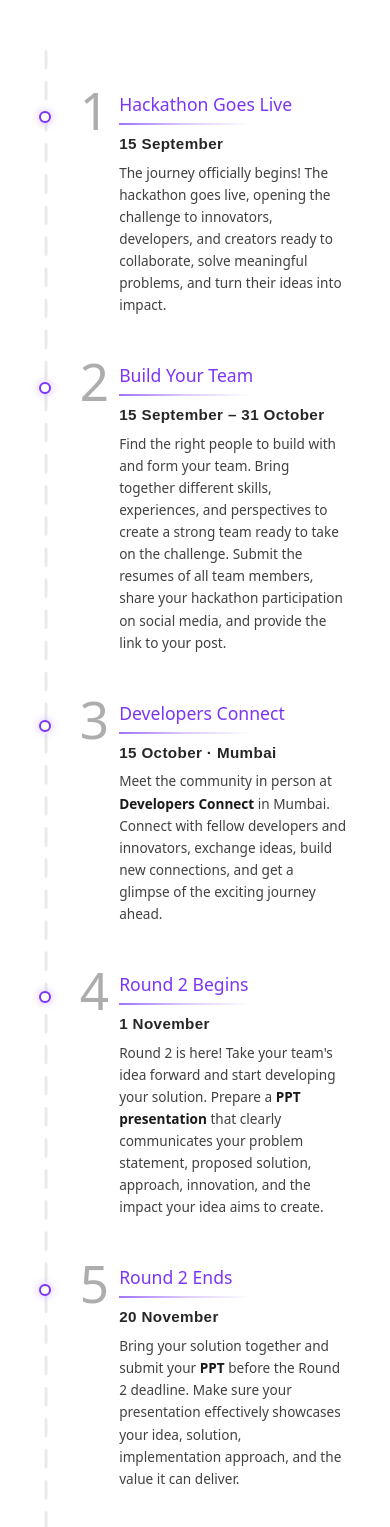
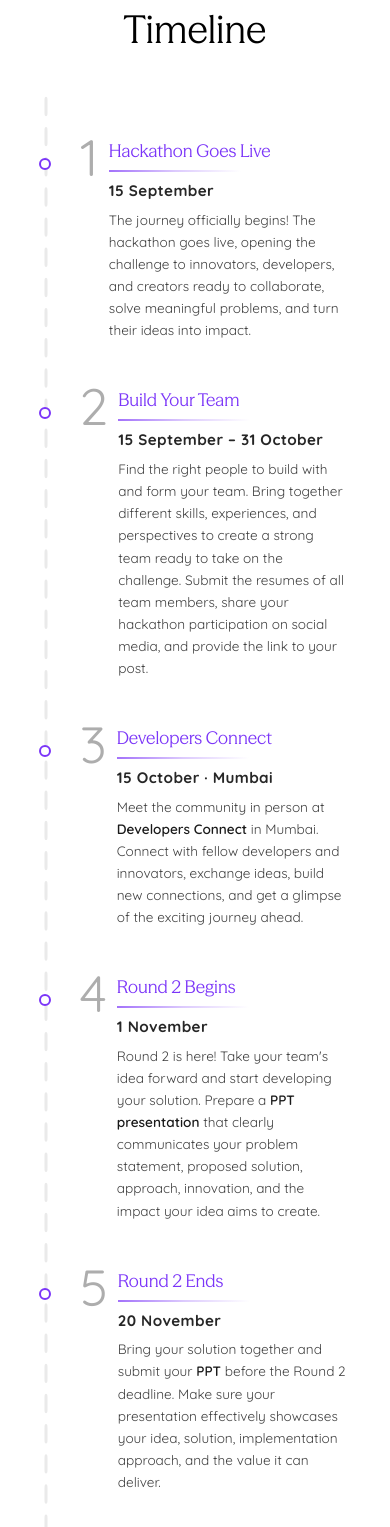
Before and after one commit to ShubhZ06/singularity2.0, a Next.js app: page / in a window 390 px wide. Shown: the part 5520-7047 px from the top of the page. Built offline with nearby package versions, Linux system fonts and the light colour scheme; no server answers.

Commit message:
feat: add core app layout, global styles, and page sections

```diff
--- a/app/globals.css
+++ b/app/globals.css
@@ -1,3 +1,5 @@
+@import url('https://fonts.googleapis.com/css2?family=Quicksand:wght@300;400;500;600;700&display=swap');
+
 @font-face {
   font-family: 'SeasonMix';
   src: url('/fonts/SeasonMix-TRIAL-Regular.ttf') format('truetype');
@@ -12,6 +14,10 @@
 
 .font-editorial {
   font-family: 'Iowan Old Style', 'Palatino Linotype', 'Book Antiqua', Georgia, serif;
+}
+
+.font-quicksand {
+  font-family: var(--font-quicksand), 'Quicksand', -apple-system, BlinkMacSystemFont, 'Segoe UI', Roboto, Helvetica, Arial, sans-serif;
 }
 
 @tailwind base;
@@ -58,7 +64,7 @@ body {
   min-height: 100vh;
   background-color: #ffffff;
   color: #111111;
-  font-family: Arial, Helvetica, sans-serif;
+  font-family: var(--font-quicksand), 'Quicksand', -apple-system, BlinkMacSystemFont, 'Segoe UI', Roboto, Helvetica, Arial, sans-serif;
   scrollbar-width: none;
   -ms-overflow-style: none;
 }
--- a/app/layout.tsx
+++ b/app/layout.tsx
@@ -1,7 +1,15 @@
 import { Agentation } from 'agentation';
+import { Quicksand } from 'next/font/google';
 import SmoothScroll from './components/SmoothScroll';
 import 'lenis/dist/lenis.css';
 import './globals.css';
+
+const quicksand = Quicksand({
+  subsets: ['latin'],
+  weight: ['300', '400', '500', '600', '700'],
+  variable: '--font-quicksand',
+  display: 'swap',
+});
 
 export const metadata = {
   title: 'Singularity',
@@ -14,7 +22,7 @@ export default function RootLayout({
   children: React.ReactNode;
 }>) {
   return (
-    <html lang="en" suppressHydrationWarning>
+    <html lang="en" className={quicksand.variable} suppressHydrationWarning>
       <head>
         {/* Disable browser scroll restoration synchronously before hydration */}
         <script
@@ -39,7 +47,7 @@ export default function RootLayout({
           }}
         />
       </head>
-      <body>
+      <body className={`${quicksand.className} font-sans`}>
         <SmoothScroll>{children}</SmoothScroll>
         {process.env.NODE_ENV === 'development' && <Agentation />}
       </body>
--- a/app/sections/TimelineSection.tsx
+++ b/app/sections/TimelineSection.tsx
@@ -133,8 +133,8 @@ export default function TimelineSection() {
               }
               if (titleEl) {
                 gsap.to(titleEl, {
-                  color: '#6D28D9',
-                  textShadow: '0 0 18px rgba(123, 53, 248, 0.45)',
+                  color: '#7B35F8',
+                  textShadow: 'none',
                   duration: 0.35,
                   overwrite: 'auto',
                 });
@@ -152,8 +152,8 @@ export default function TimelineSection() {
                 gsap.to(dotMarker, {
                   backgroundColor: '#7B35F8',
                   borderColor: '#7B35F8',
-                  boxShadow: '0 0 16px #7B35F8',
-                  scale: 1.3,
+                  boxShadow: 'none',
+                  scale: 1.25,
                   duration: 0.35,
                   overwrite: 'auto',
                 });
@@ -189,7 +189,7 @@ export default function TimelineSection() {
                 gsap.to(dotMarker, {
                   backgroundColor: '#FFFFFF',
                   borderColor: '#7B35F8',
-                  boxShadow: '0 0 10px #CDB3FC',
+                  boxShadow: 'none',
                   scale: 1,
                   duration: 0.3,
                   overwrite: 'auto',
@@ -214,7 +214,7 @@ export default function TimelineSection() {
     <section
       id="timeline"
       ref={containerRef}
-      className="relative z-10 flex w-full flex-col items-center overflow-x-clip bg-white px-[4vw] pt-[10vh] pb-[4rem] md:px-[5vw] md:pt-[12vh] md:pb-[5rem] lg:px-[6vw] lg:pt-[14vh] lg:pb-[6rem] border-t border-[#111111]/8"
+      className="relative z-10 flex w-full flex-col items-center overflow-x-clip bg-white px-[4vw] pt-[10vh] pb-[8rem] md:px-[5vw] md:pt-[12vh] md:pb-[12rem] lg:px-[6vw] lg:pt-[14vh] lg:pb-[18rem] xl:pb-[20rem] border-t border-[#111111]/8"
     >
       {/* Header */}
       <div className="flex w-full max-w-[88rem] flex-col items-center">
@@ -294,13 +294,13 @@ export default function TimelineSection() {
           {/* Milestone 1 */}
           <div className="stage-card group relative z-20 flex w-full max-w-[20rem] items-start pl-[2.8rem] md:max-w-[26rem] md:pl-[3.2rem] lg:absolute lg:max-w-[28rem] lg:pl-0 xl:max-w-[34rem] 2xl:max-w-[38rem] lg:top-[5%] lg:left-[4%] xl:left-[8%] 2xl:left-[6%] transition-transform duration-300 hover:-translate-y-1">
             <span className="absolute top-5 left-0 z-10 flex h-6 w-6 -translate-x-0.5 items-center justify-center lg:hidden" aria-hidden="true">
-              <span className="stage-marker-dot h-[0.75rem] w-[0.75rem] rounded-full border-2 bg-white transition-all duration-300" style={{ borderColor: '#7B35F8', boxShadow: '0 0 10px #CDB3FC' }}></span>
+              <span className="stage-marker-dot h-[0.75rem] w-[0.75rem] rounded-full border-2 bg-white transition-all duration-300" style={{ borderColor: '#7B35F8' }}></span>
             </span>
             <div className="shrink-0 self-start">
               <h3 className="stage-number font-sans select-none transition-colors duration-400 text-[clamp(3.2rem,8vw,4.5rem)] leading-[1] tracking-[0.04em] text-[#ADADAD] md:text-[clamp(4.5rem,6.5vw,6rem)] lg:text-[clamp(5.5rem,6.8vw,9rem)]">1</h3>
             </div>
             <div className="flex flex-col px-2 pt-1 md:px-4 lg:py-2">
-              <h4 className="stage-title pt-1 font-sans font-medium leading-tight text-[#7B35F8] text-[clamp(1.1rem,2.8vw,1.35rem)] md:text-[clamp(1.35rem,2vw,1.75rem)] lg:text-[clamp(1.6rem,1.8vw,2.25rem)] transition-all duration-300">Hackathon Goes Live</h4>
+              <h4 className="stage-title pt-1 font-seasonmix font-normal leading-tight text-[#7B35F8] text-[clamp(1.1rem,2.8vw,1.35rem)] md:text-[clamp(1.35rem,2vw,1.75rem)] lg:text-[clamp(1.6rem,1.8vw,2.25rem)] transition-all duration-300">Hackathon Goes Live</h4>
               <div className="stage-line mt-2 h-[0.125rem] w-[clamp(10rem,45vw,16rem)] origin-left bg-gradient-to-r from-[#7B35F8] via-[#CDB3FC] to-transparent md:w-[clamp(14rem,35vw,20rem)] opacity-70 transition-all duration-500" aria-hidden="true"></div>
               <div className="mt-2 flex flex-col gap-1.5">
                 <p className="font-secondary text-[clamp(0.95rem,2vw,1.1rem)] md:text-[clamp(1.1rem,1.5vw,1.25rem)] font-bold tracking-wide text-black/85">15 September</p>
@@ -312,13 +312,13 @@ export default function TimelineSection() {
           {/* Milestone 2 */}
           <div className="stage-card group relative z-20 flex w-full max-w-[20rem] items-start pl-[2.8rem] md:max-w-[26rem] md:pl-[3.2rem] lg:absolute lg:max-w-[28rem] lg:pl-0 xl:max-w-[34rem] 2xl:max-w-[38rem] lg:top-[17%] lg:left-auto lg:right-[-2vw] xl:right-[-1vw] 2xl:right-[1%] transition-transform duration-300 hover:-translate-y-1">
             <span className="absolute top-5 left-0 z-10 flex h-6 w-6 -translate-x-0.5 items-center justify-center lg:hidden" aria-hidden="true">
-              <span className="stage-marker-dot h-[0.75rem] w-[0.75rem] rounded-full border-2 bg-white transition-all duration-300" style={{ borderColor: '#7B35F8', boxShadow: '0 0 10px #CDB3FC' }}></span>
+              <span className="stage-marker-dot h-[0.75rem] w-[0.75rem] rounded-full border-2 bg-white transition-all duration-300" style={{ borderColor: '#7B35F8' }}></span>
             </span>
             <div className="shrink-0 self-start">
               <h3 className="stage-number font-sans select-none transition-colors duration-400 text-[clamp(3.2rem,8vw,4.5rem)] leading-[1] tracking-[0.04em] text-[#ADADAD] md:text-[clamp(4.5rem,6.5vw,6rem)] lg:text-[clamp(5.5rem,6.8vw,9rem)]">2</h3>
             </div>
             <div className="flex flex-col px-2 pt-1 md:px-4 lg:py-2">
-              <h4 className="stage-title pt-1 font-sans font-medium leading-tight text-[#7B35F8] text-[clamp(1.1rem,2.8vw,1.35rem)] md:text-[clamp(1.35rem,2vw,1.75rem)] lg:text-[clamp(1.6rem,1.8vw,2.25rem)] transition-all duration-300">Build Your Team</h4>
+              <h4 className="stage-title pt-1 font-seasonmix font-normal leading-tight text-[#7B35F8] text-[clamp(1.1rem,2.8vw,1.35rem)] md:text-[clamp(1.35rem,2vw,1.75rem)] lg:text-[clamp(1.6rem,1.8vw,2.25rem)] transition-all duration-300">Build Your Team</h4>
               <div className="stage-line mt-2 h-[0.125rem] w-[clamp(10rem,45vw,16rem)] origin-left bg-gradient-to-r from-[#7B35F8] via-[#CDB3FC] to-transparent md:w-[clamp(14rem,35vw,20rem)] opacity-70 transition-all duration-500" aria-hidden="true"></div>
               <div className="mt-2 flex flex-col gap-1.5">
                 <p className="font-secondary text-[clamp(0.95rem,2vw,1.1rem)] md:text-[clamp(1.1rem,1.5vw,1.25rem)] font-bold tracking-wide text-black/85">15 September – 31 October</p>
@@ -330,13 +330,13 @@ export default function TimelineSection() {
           {/* Milestone 3 */}
           <div className="stage-card group relative z-20 flex w-full max-w-[20rem] items-start pl-[2.8rem] md:max-w-[26rem] md:pl-[3.2rem] lg:absolute lg:max-w-[28rem] lg:pl-0 xl:max-w-[34rem] 2xl:max-w-[38rem] lg:top-[30%] lg:left-[3%] xl:left-[6%] 2xl:left-[5%] transition-transform duration-300 hover:-translate-y-1">
             <span className="absolute top-5 left-0 z-10 flex h-6 w-6 -translate-x-0.5 items-center justify-center lg:hidden" aria-hidden="true">
-              <span className="stage-marker-dot h-[0.75rem] w-[0.75rem] rounded-full border-2 bg-white transition-all duration-300" style={{ borderColor: '#7B35F8', boxShadow: '0 0 10px #CDB3FC' }}></span>
+              <span className="stage-marker-dot h-[0.75rem] w-[0.75rem] rounded-full border-2 bg-white transition-all duration-300" style={{ borderColor: '#7B35F8' }}></span>
             </span>
             <div className="shrink-0 self-start">
               <h3 className="stage-number font-sans select-none transition-colors duration-400 text-[clamp(3.2rem,8vw,4.5rem)] leading-[1] tracking-[0.04em] text-[#ADADAD] md:text-[clamp(4.5rem,6.5vw,6rem)] lg:text-[clamp(5.5rem,6.8vw,9rem)]">3</h3>
             </div>
             <div className="flex flex-col px-2 pt-1 md:px-4 lg:py-2">
-              <h4 className="stage-title pt-1 font-sans font-medium leading-tight text-[#7B35F8] text-[clamp(1.1rem,2.8vw,1.35rem)] md:text-[clamp(1.35rem,2vw,1.75rem)] lg:text-[clamp(1.6rem,1.8vw,2.25rem)] transition-all duration-300">Developers Connect</h4>
+              <h4 className="stage-title pt-1 font-seasonmix font-normal leading-tight text-[#7B35F8] text-[clamp(1.1rem,2.8vw,1.35rem)] md:text-[clamp(1.35rem,2vw,1.75rem)] lg:text-[clamp(1.6rem,1.8vw,2.25rem)] transition-all duration-300">Developers Connect</h4>
               <div className="stage-line mt-2 h-[0.125rem] w-[clamp(10rem,45vw,16rem)] origin-left bg-gradient-to-r from-[#7B35F8] via-[#CDB3FC] to-transparent md:w-[clamp(14rem,35vw,20rem)] opacity-70 transition-all duration-500" aria-hidden="true"></div>
               <div className="mt-2 flex flex-col gap-1.5">
                 <p className="font-secondary text-[clamp(0.95rem,2vw,1.1rem)] md:text-[clamp(1.1rem,1.5vw,1.25rem)] font-bold tracking-wide text-black/85">15 October · Mumbai</p>
@@ -348,13 +348,13 @@ export default function TimelineSection() {
           {/* Milestone 4 */}
           <div className="stage-card group relative z-20 flex w-full max-w-[20rem] items-start pl-[2.8rem] md:max-w-[26rem] md:pl-[3.2rem] lg:absolute lg:max-w-[26rem] lg:pl-0 xl:max-w-[29rem] 2xl:max-w-[32rem] lg:top-[39%] lg:left-auto lg:right-[-2vw] xl:right-[-3.5vw] 2xl:right-[-5vw] transition-transform duration-300 hover:-translate-y-1">
             <span className="absolute top-5 left-0 z-10 flex h-6 w-6 -translate-x-0.5 items-center justify-center lg:hidden" aria-hidden="true">
-              <span className="stage-marker-dot h-[0.75rem] w-[0.75rem] rounded-full border-2 bg-white transition-all duration-300" style={{ borderColor: '#7B35F8', boxShadow: '0 0 10px #CDB3FC' }}></span>
+              <span className="stage-marker-dot h-[0.75rem] w-[0.75rem] rounded-full border-2 bg-white transition-all duration-300" style={{ borderColor: '#7B35F8' }}></span>
             </span>
             <div className="shrink-0 self-start">
               <h3 className="stage-number font-sans select-none transition-colors duration-400 text-[clamp(3.2rem,8vw,4.5rem)] leading-[1] tracking-[0.04em] text-[#ADADAD] md:text-[clamp(4.5rem,6.5vw,6rem)] lg:text-[clamp(5.5rem,6.8vw,9rem)]">4</h3>
             </div>
             <div className="flex flex-col px-2 pt-1 md:px-4 lg:py-2">
-              <h4 className="stage-title pt-1 font-sans font-medium leading-tight text-[#7B35F8] text-[clamp(1.1rem,2.8vw,1.35rem)] md:text-[clamp(1.35rem,2vw,1.75rem)] lg:text-[clamp(1.6rem,1.8vw,2.25rem)] transition-all duration-300">Round 2 Begins</h4>
+              <h4 className="stage-title pt-1 font-seasonmix font-normal leading-tight text-[#7B35F8] text-[clamp(1.1rem,2.8vw,1.35rem)] md:text-[clamp(1.35rem,2vw,1.75rem)] lg:text-[clamp(1.6rem,1.8vw,2.25rem)] transition-all duration-300">Round 2 Begins</h4>
               <div className="stage-line mt-2 h-[0.125rem] w-[clamp(10rem,45vw,16rem)] origin-left bg-gradient-to-r from-[#7B35F8] via-[#CDB3FC] to-transparent md:w-[clamp(14rem,35vw,20rem)] opacity-70 transition-all duration-500" aria-hidden="true"></div>
               <div className="mt-2 flex flex-col gap-1.5">
                 <p className="font-secondary text-[clamp(0.95rem,2vw,1.1rem)] md:text-[clamp(1.1rem,1.5vw,1.25rem)] font-bold tracking-wide text-black/85">1 November</p>
@@ -366,13 +366,13 @@ export default function TimelineSection() {
           {/* Milestone 5 */}
           <div className="stage-card group relative z-20 flex w-full max-w-[20rem] items-start pl-[2.8rem] md:max-w-[26rem] md:pl-[3.2rem] lg:absolute lg:max-w-[28rem] lg:pl-0 xl:max-w-[34rem] 2xl:max-w-[38rem] lg:top-[57%] lg:left-[6%] xl:left-[10%] 2xl:left-[8%] transition-transform duration-300 hover:-translate-y-1">
             <span className="absolute top-5 left-0 z-10 flex h-6 w-6 -translate-x-0.5 items-center justify-center lg:hidden" aria-hidden="true">
-              <span className="stage-marker-dot h-[0.75rem] w-[0.75rem] rounded-full border-2 bg-white transition-all duration-300" style={{ borderColor: '#7B35F8', boxShadow: '0 0 10px #CDB3FC' }}></span>
+              <span className="stage-marker-dot h-[0.75rem] w-[0.75rem] rounded-full border-2 bg-white transition-all duration-300" style={{ borderColor: '#7B35F8' }}></span>
             </span>
             <div className="shrink-0 self-start">
               <h3 className="stage-number font-sans select-none transition-colors duration-400 text-[clamp(3.2rem,8vw,4.5rem)] leading-[1] tracking-[0.04em] text-[#ADADAD] md:text-[clamp(4.5rem,6.5vw,6rem)] lg:text-[clamp(5.5rem,6.8vw,9rem)]">5</h3>
             </div>
             <div className="flex flex-col px-2 pt-1 md:px-4 lg:py-2">
-              <h4 className="stage-title pt-1 font-sans font-medium leading-tight text-[#7B35F8] text-[clamp(1.1rem,2.8vw,1.35rem)] md:text-[clamp(1.35rem,2vw,1.75rem)] lg:text-[clamp(1.6rem,1.8vw,2.25rem)] transition-all duration-300">Round 2 Ends</h4>
+              <h4 className="stage-title pt-1 font-seasonmix font-normal leading-tight text-[#7B35F8] text-[clamp(1.1rem,2.8vw,1.35rem)] md:text-[clamp(1.35rem,2vw,1.75rem)] lg:text-[clamp(1.6rem,1.8vw,2.25rem)] transition-all duration-300">Round 2 Ends</h4>
               <div className="stage-line mt-2 h-[0.125rem] w-[clamp(10rem,45vw,16rem)] origin-left bg-gradient-to-r from-[#7B35F8] via-[#CDB3FC] to-transparent md:w-[clamp(14rem,35vw,20rem)] opacity-70 transition-all duration-500" aria-hidden="true"></div>
               <div className="mt-2 flex flex-col gap-1.5">
                 <p className="font-secondary text-[clamp(0.95rem,2vw,1.1rem)] md:text-[clamp(1.1rem,1.5vw,1.25rem)] font-bold tracking-wide text-black/85">20 November</p>
@@ -384,13 +384,13 @@ export default function TimelineSection() {
           {/* Milestone 6 */}
           <div className="stage-card group relative z-20 flex w-full max-w-[20rem] items-start pl-[2.8rem] md:max-w-[26rem] md:pl-[3.2rem] lg:absolute lg:max-w-[26rem] lg:pl-0 xl:max-w-[29rem] 2xl:max-w-[32rem] lg:top-[70%] lg:left-auto lg:right-[-1vw] xl:right-[-2vw] 2xl:right-[-3.5vw] transition-transform duration-300 hover:-translate-y-1">
             <span className="absolute top-5 left-0 z-10 flex h-6 w-6 -translate-x-0.5 items-center justify-center lg:hidden" aria-hidden="true">
-              <span className="stage-marker-dot h-[0.75rem] w-[0.75rem] rounded-full border-2 bg-white transition-all duration-300" style={{ borderColor: '#7B35F8', boxShadow: '0 0 10px #CDB3FC' }}></span>
+              <span className="stage-marker-dot h-[0.75rem] w-[0.75rem] rounded-full border-2 bg-white transition-all duration-300" style={{ borderColor: '#7B35F8' }}></span>
             </span>
             <div className="shrink-0 self-start">
               <h3 className="stage-number font-sans select-none transition-colors duration-400 text-[clamp(3.2rem,8vw,4.5rem)] leading-[1] tracking-[0.04em] text-[#ADADAD] md:text-[clamp(4.5rem,6.5vw,6rem)] lg:text-[clamp(5.5rem,6.8vw,9rem)]">6</h3>
             </div>
             <div className="flex flex-col px-2 pt-1 md:px-4 lg:py-2">
-              <h4 className="stage-title pt-1 font-sans font-medium leading-tight text-[#7B35F8] text-[clamp(1.1rem,2.8vw,1.35rem)] md:text-[clamp(1.35rem,2vw,1.75rem)] lg:text-[clamp(1.6rem,1.8vw,2.25rem)] transition-all duration-300">Results Announcement</h4>
+              <h4 className="stage-title pt-1 font-seasonmix font-normal leading-tight text-[#7B35F8] text-[clamp(1.1rem,2.8vw,1.35rem)] md:text-[clamp(1.35rem,2vw,1.75rem)] lg:text-[clamp(1.6rem,1.8vw,2.25rem)] transition-all duration-300">Results Announcement</h4>
               <div className="stage-line mt-2 h-[0.125rem] w-[clamp(10rem,45vw,16rem)] origin-left bg-gradient-to-r from-[#7B35F8] via-[#CDB3FC] to-transparent md:w-[clamp(14rem,35vw,20rem)] opacity-70 transition-all duration-500" aria-hidden="true"></div>
               <div className="mt-2 flex flex-col gap-1.5">
                 <p className="font-secondary text-[clamp(0.95rem,2vw,1.1rem)] md:text-[clamp(1.1rem,1.5vw,1.25rem)] font-bold tracking-wide text-black/85">30 November</p>
@@ -402,13 +402,13 @@ export default function TimelineSection() {
           {/* Milestone 7 */}
           <div className="stage-card group relative z-20 flex w-full max-w-[20rem] items-start pl-[2.8rem] md:max-w-[26rem] md:pl-[3.2rem] lg:absolute lg:max-w-[28rem] lg:pl-0 xl:max-w-[34rem] 2xl:max-w-[38rem] lg:top-[82%] lg:left-[4%] xl:left-[7%] 2xl:left-[6%] transition-transform duration-300 hover:-translate-y-1">
             <span className="absolute top-5 left-0 z-10 flex h-6 w-6 -translate-x-0.5 items-center justify-center lg:hidden" aria-hidden="true">
-              <span className="stage-marker-dot h-[0.75rem] w-[0.75rem] rounded-full border-2 bg-white transition-all duration-300" style={{ borderColor: '#7B35F8', boxShadow: '0 0 10px #CDB3FC' }}></span>
+              <span className="stage-marker-dot h-[0.75rem] w-[0.75rem] rounded-full border-2 bg-white transition-all duration-300" style={{ borderColor: '#7B35F8' }}></span>
             </span>
             <div className="shrink-0 self-start">
               <h3 className="stage-number font-sans select-none transition-colors duration-400 text-[clamp(3.2rem,8vw,4.5rem)] leading-[1] tracking-[0.04em] text-[#ADADAD] md:text-[clamp(4.5rem,6.5vw,6rem)] lg:text-[clamp(5.5rem,6.8vw,9rem)]">7</h3>
             </div>
             <div className="flex flex-col px-2 pt-1 md:px-4 lg:py-2">
-              <h4 className="stage-title pt-1 font-sans font-medium leading-tight text-[#7B35F8] text-[clamp(1.1rem,2.8vw,1.35rem)] md:text-[clamp(1.35rem,2vw,1.75rem)] lg:text-[clamp(1.6rem,1.8vw,2.25rem)] transition-all duration-300">Hackathon Commences</h4>
+              <h4 className="stage-title pt-1 font-seasonmix font-normal leading-tight text-[#7B35F8] text-[clamp(1.1rem,2.8vw,1.35rem)] md:text-[clamp(1.35rem,2vw,1.75rem)] lg:text-[clamp(1.6rem,1.8vw,2.25rem)] transition-all duration-300">Hackathon Commences</h4>
               <div className="stage-line mt-2 h-[0.125rem] w-[clamp(10rem,45vw,16rem)] origin-left bg-gradient-to-r from-[#7B35F8] via-[#CDB3FC] to-transparent md:w-[clamp(14rem,35vw,20rem)] opacity-70 transition-all duration-500" aria-hidden="true"></div>
               <div className="mt-2 flex flex-col gap-1.5">
                 <p className="font-secondary text-[clamp(0.95rem,2vw,1.1rem)] md:text-[clamp(1.1rem,1.5vw,1.25rem)] font-bold tracking-wide text-black/85">19 December</p>
@@ -420,13 +420,13 @@ export default function TimelineSection() {
           {/* Milestone 8 */}
           <div className="stage-card group relative z-20 flex w-full max-w-[20rem] items-start pl-[2.8rem] md:max-w-[26rem] md:pl-[3.2rem] lg:absolute lg:max-w-[28rem] lg:pl-0 xl:max-w-[34rem] 2xl:max-w-[38rem] lg:top-[95.5%] lg:left-auto lg:right-[6%] xl:right-[10%] 2xl:right-[8%] transition-transform duration-300 hover:-translate-y-1">
             <span className="absolute top-5 left-0 z-10 flex h-6 w-6 -translate-x-0.5 items-center justify-center lg:hidden" aria-hidden="true">
-              <span className="stage-marker-dot h-[0.75rem] w-[0.75rem] rounded-full border-2 bg-white transition-all duration-300" style={{ borderColor: '#7B35F8', boxShadow: '0 0 10px #CDB3FC' }}></span>
+              <span className="stage-marker-dot h-[0.75rem] w-[0.75rem] rounded-full border-2 bg-white transition-all duration-300" style={{ borderColor: '#7B35F8' }}></span>
             </span>
             <div className="shrink-0 self-start">
               <h3 className="stage-number font-sans select-none transition-colors duration-400 text-[clamp(3.2rem,8vw,4.5rem)] leading-[1] tracking-[0.04em] text-[#ADADAD] md:text-[clamp(4.5rem,6.5vw,6rem)] lg:text-[clamp(5.5rem,6.8vw,9rem)]">8</h3>
             </div>
             <div className="flex flex-col px-2 pt-1 md:px-4 lg:py-2">
-              <h4 className="stage-title pt-1 font-sans font-medium leading-tight text-[#7B35F8] text-[clamp(1.1rem,2.8vw,1.35rem)] md:text-[clamp(1.35rem,2vw,1.75rem)] lg:text-[clamp(1.6rem,1.8vw,2.25rem)] transition-all duration-300">Hackathon Ends</h4>
+              <h4 className="stage-title pt-1 font-seasonmix font-normal leading-tight text-[#7B35F8] text-[clamp(1.1rem,2.8vw,1.35rem)] md:text-[clamp(1.35rem,2vw,1.75rem)] lg:text-[clamp(1.6rem,1.8vw,2.25rem)] transition-all duration-300">Hackathon Ends</h4>
               <div className="stage-line mt-2 h-[0.125rem] w-[clamp(10rem,45vw,16rem)] origin-left bg-gradient-to-r from-[#7B35F8] via-[#CDB3FC] to-transparent md:w-[clamp(14rem,35vw,20rem)] opacity-70 transition-all duration-500" aria-hidden="true"></div>
               <div className="mt-2 flex flex-col gap-1.5">
                 <p className="font-secondary text-[clamp(0.95rem,2vw,1.1rem)] md:text-[clamp(1.1rem,1.5vw,1.25rem)] font-bold tracking-wide text-black/85">20 December</p>
--- a/tailwind.config.ts
+++ b/tailwind.config.ts
@@ -4,6 +4,11 @@ const config: Config = {
   content: ["./app/**/*.{js,ts,jsx,tsx,mdx}", "./components/**/*.{js,ts,jsx,tsx,mdx}"],
   theme: {
     extend: {
+      fontFamily: {
+        sans: ['var(--font-quicksand)', 'Quicksand', 'sans-serif'],
+        quicksand: ['var(--font-quicksand)', 'Quicksand', 'sans-serif'],
+        secondary: ['var(--font-quicksand)', 'Quicksand', 'sans-serif'],
+      },
       colors: {
         ink: '#0f172a',
         paper: '#f8fafc',
```
Also changed, not shown: app/sections/Footer.tsx (+16 -6 lines), app/sections/Header.tsx (+45 -2 lines), app/sections/HeroSection.tsx (+14 -25 lines).
